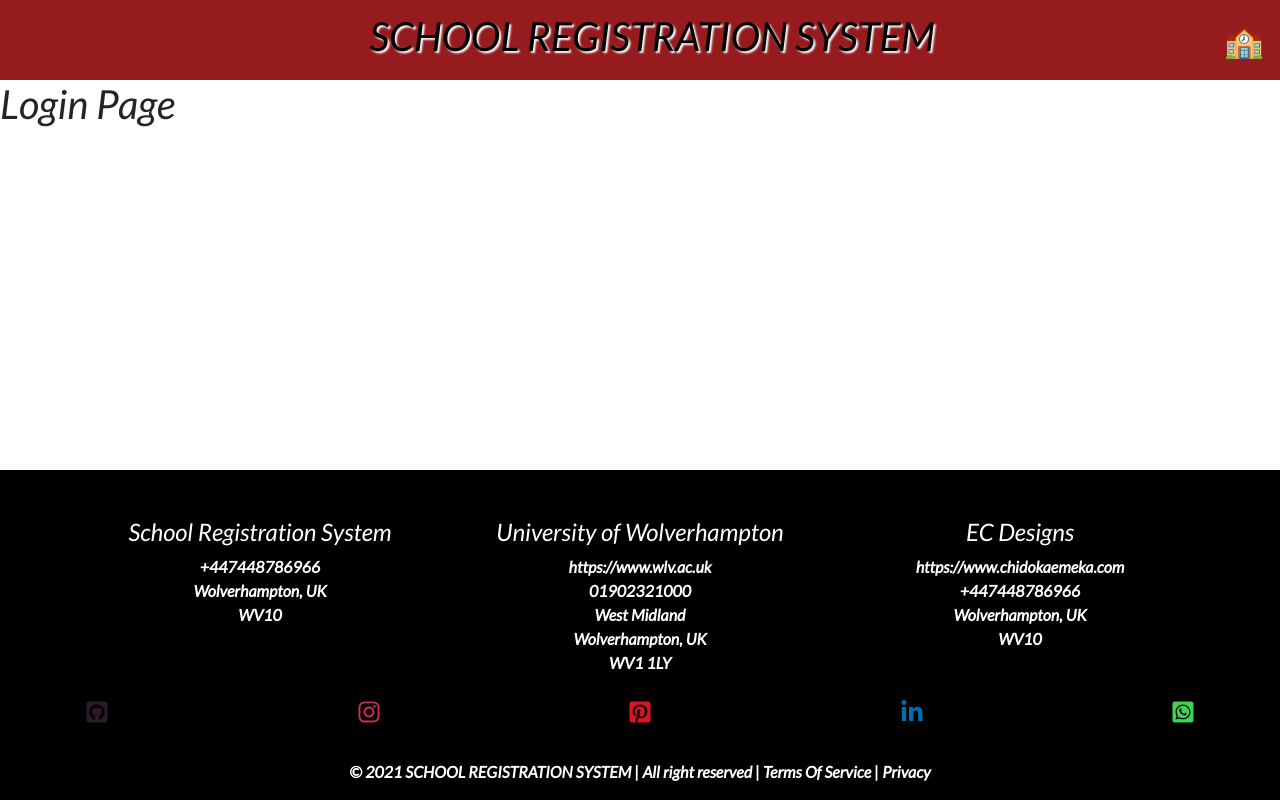
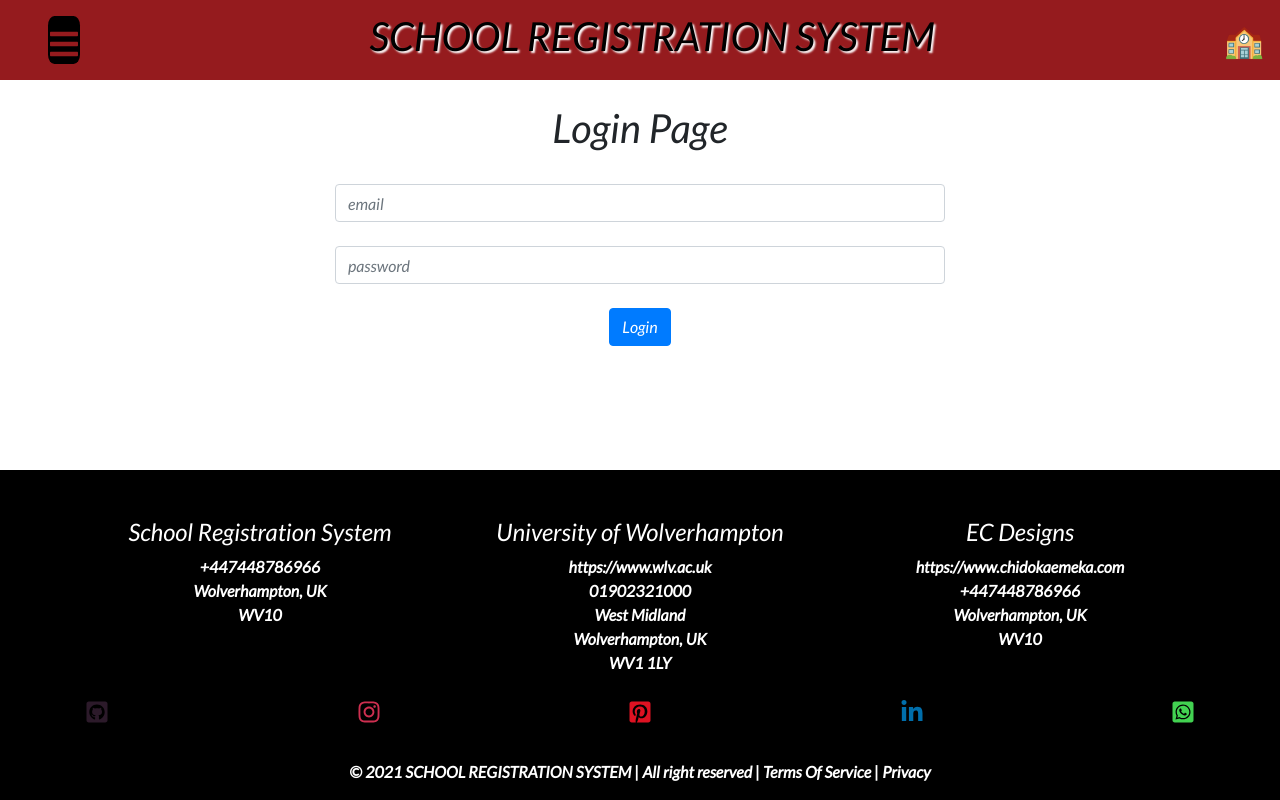
Before and after one commit to Emzzy123/React-_school_registration_system, a React (Create React App) app: page /login in a window 1280 px wide. Built offline with nearby package versions, Linux system fonts and the light colour scheme.

Commit message:
implementing login form and functionality

```diff
--- a/src/Components/Login.js
+++ b/src/Components/Login.js
@@ -1,6 +1,7 @@
 import Navbar from "./Navbar";
 import { useHistory } from "react-router-dom";
 import React, { useEffect } from "react";
+import axios from "axios";
 
 const Login = () => {
   const history = useHistory();
@@ -9,10 +10,65 @@ const Login = () => {
       history.push("/add");
     }
   }, []);
+
+  async function login() {
+    const form = document.querySelector("form");
+    var data = new FormData(form);
+
+    axios({
+      method: "post",
+      url:
+        "https://mi-linux.wlv.ac.uk/~2024684/ci3_restapi/index.php/user/login",
+      data: data,
+      headers: { "Content-Type": "multipart/form-data" },
+    })
+      .then(function (response) {
+        console.log(response);
+      })
+      .catch(function (response) {
+        console.log(response);
+      });
+
+    var object = {};
+    data.forEach(function (value, key) {
+      object[key] = value;
+    });
+    var json = JSON.stringify(object);
+    localStorage.setItem("user-info", json);
+    history.push("/add");
+  }
+
   return (
     <div>
-      <Navbar />
-      <h1>Login Page</h1>
+      <form onSubmit={login}>
+        <Navbar />
+        <div className="col-sm-6 offset-sm-3">
+          <br />
+          <center>
+            <h1>Login Page</h1>
+          </center>
+          <br />
+          <input
+            type="text"
+            name="email"
+            placeholder="email"
+            class="form-control"
+          />
+          <br />
+          <input
+            type="password"
+            name="password"
+            placeholder="password"
+            class="form-control"
+          />
+          <br />
+          <center>
+            <button type="submit" className="btn btn-primary">
+              Login
+            </button>
+          </center>
+        </div>
+      </form>
     </div>
   );
 };
--- a/src/Components/Navbar.css
+++ b/src/Components/Navbar.css
@@ -45,6 +45,12 @@ body {
 .menu-bars {
   margin-left: 2rem;
   font-size: 2rem;
+  background-color: var(--black);
+  border-radius: 20%;
+  -webkit-border-radius: 20%;
+  -moz-border-radius: 20%;
+  -ms-border-radius: 20%;
+  -o-border-radius: 20%;
 }
 
 .nav-menu {
--- a/src/Components/Register.js
+++ b/src/Components/Register.js
@@ -12,7 +12,7 @@ function Register() {
 
   const history = useHistory();
 
-    async function submitHandler() {
+  async function submitHandler() {
     const form = document.querySelector("form");
     var data = new FormData(form);
 
@@ -43,7 +43,11 @@ function Register() {
       <Navbar />
       <form onSubmit={submitHandler}>
         <div className="col-sm-6 offset-sm-3">
-          <h1>Student Registration Page</h1>
+          <br />
+          <center>
+            <h1>Student Registration Page</h1>
+          </center>
+          <br />
           <input
             type="text"
             name="name"
```
